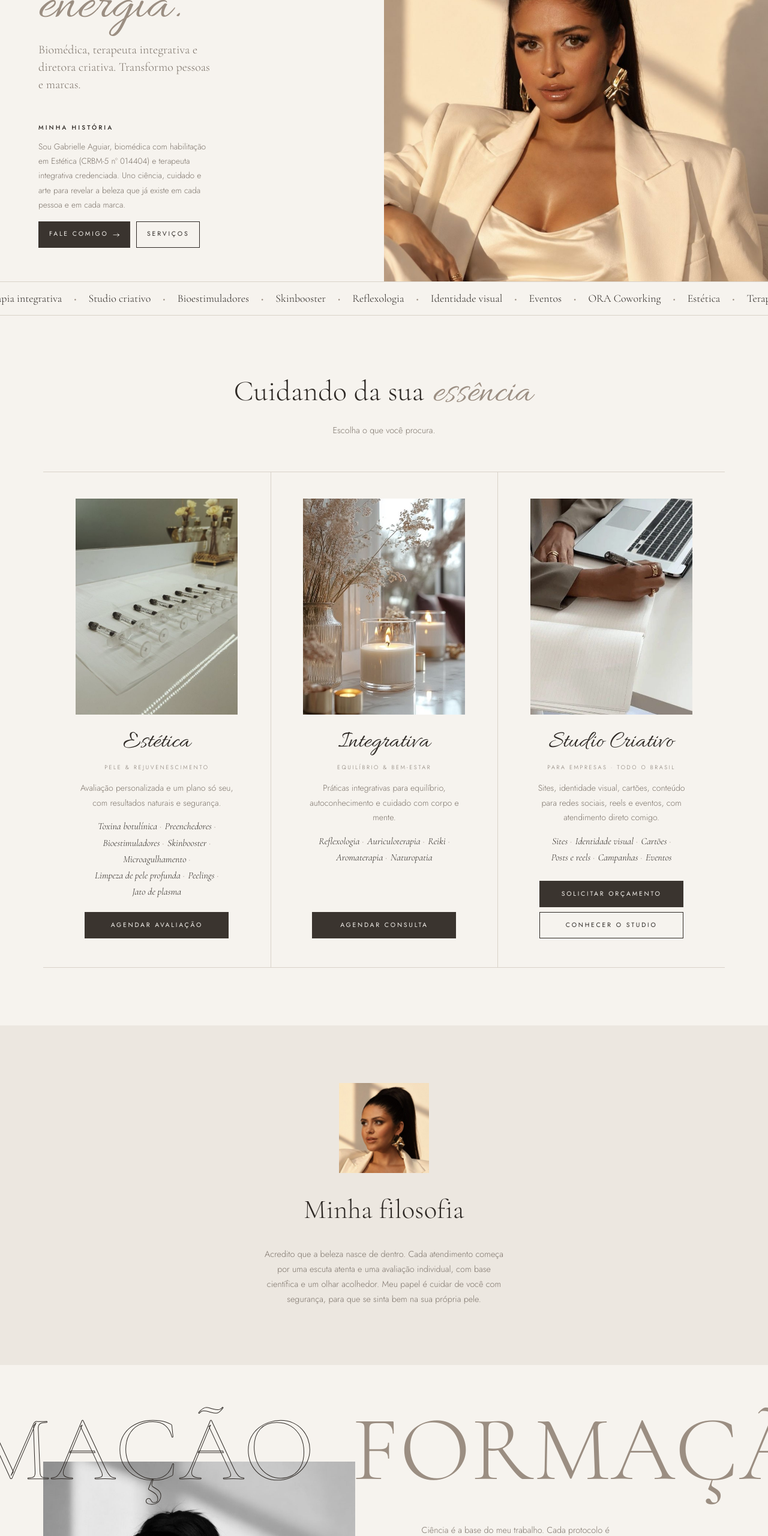
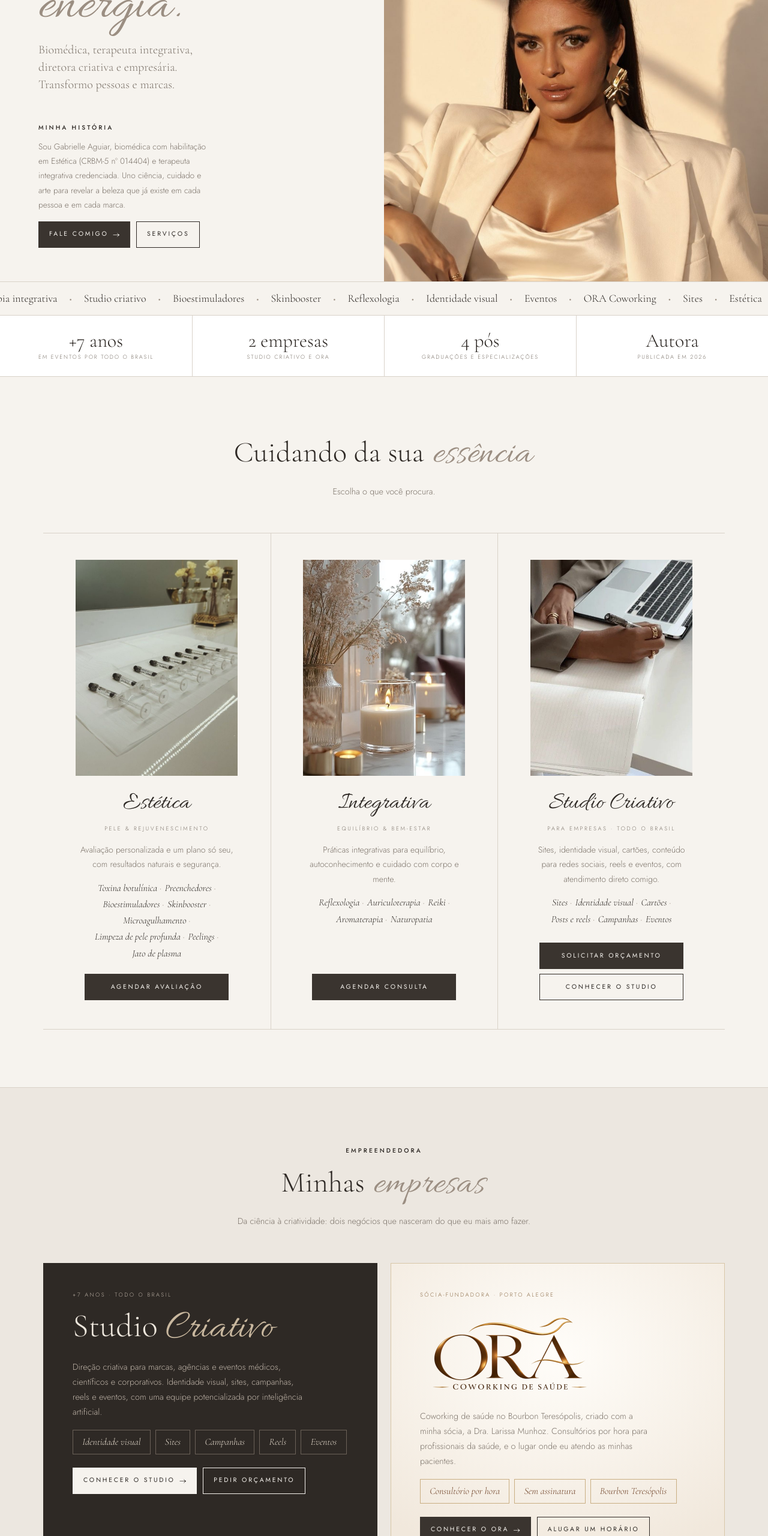
Before and after one commit to dragabrielleaguiar/dragabrielleaguiar.github.io, a plain HTML site: page index.html in a window 1280 px wide. Shown: the part 240-2800 px from the top of the page at 60% size. Drawn offline with nearby package versions, Linux system fonts and the light colour scheme.

Commit message:
Minhas empresas, portfólio com mockups físicos, currículos e equipe
Co-Authored-By: Claude Opus 5.5 <noreply@anthropic.com>
Claude-Session: https://claude.ai/code/session_01T91szDF6zfYiS15KNK6obF

```diff
--- a/index.html
+++ b/index.html
@@ -166,22 +166,31 @@ footer .fine{justify-self:end;text-align:right;font-size:.66rem;letter-spacing:.
 
 @media (prefers-reduced-motion:reduce){html{scroll-behavior:auto}*{animation:none!important;transition:none!important}}
 
-/* ORA */
-.ora{background:var(--stone);border-top:1px solid var(--line);border-bottom:1px solid var(--line)}
-.ora .grid{display:grid;grid-template-columns:1fr 1fr;gap:72px;align-items:center}
-.ora .card{position:relative;display:grid;place-items:center;aspect-ratio:1/1;max-width:500px;background:radial-gradient(75% 70% at 50% 45%,#FFFDF9,#F1E8DC);border:1px solid #D8C7A8;outline:1px solid var(--line);outline-offset:12px;text-decoration:none}
-.ora .card img{width:72%}
-.ora .card small{position:absolute;bottom:26px;left:0;right:0;text-align:center;font-family:var(--f-script);font-size:1.7rem;color:#8A6A45}
-.ora .txt{display:grid;gap:18px;min-width:0}
-.ora h2{font-size:clamp(2.2rem,4.6vw,3.2rem);line-height:1.05}
-.ora h2 .script{display:block;font-size:1.25em;color:var(--taupe);line-height:.95}
-.ora .txt>p{color:var(--muted);font-size:.9rem;max-width:44ch}
-.ora .facts{list-style:none;margin:0;padding:0;border-top:1px solid var(--line)}
-.ora .facts li{display:grid;grid-template-columns:2.4em 1fr;padding:11px 0;border-bottom:1px solid var(--line);font-size:.86rem;color:var(--muted)}
-.ora .facts li span{font-family:var(--f-serif);color:var(--taupe);font-size:1.1rem;line-height:1.3}
-.ora .facts b{font-weight:400;color:var(--ink)}
-.ora .links{margin-top:4px}
-@media (max-width:900px){.ora .grid{grid-template-columns:1fr;gap:48px}.ora .card{max-width:420px;width:100%;margin:0 auto}}
+/* Empresas */
+.stats{display:grid;grid-template-columns:repeat(4,1fr);border-bottom:1px solid var(--line);background:var(--white)}
+.stats div{padding:24px 16px;text-align:center;display:grid;gap:2px}
+.stats div+div{border-left:1px solid var(--line)}
+.stats b{font-family:var(--f-serif);font-weight:300;font-size:2rem;line-height:1.1}
+.stats span{font-size:.58rem;letter-spacing:.2em;text-transform:uppercase;color:var(--muted)}
+@media (max-width:760px){.stats{grid-template-columns:1fr 1fr}.stats div:nth-child(3){border-left:0}.stats div:nth-child(n+3){border-top:1px solid var(--line)}}
+.biz{background:var(--stone);border-top:1px solid var(--line)}
+.bizgrid{display:grid;grid-template-columns:1fr 1fr;gap:22px}
+.co{display:grid;align-content:start;gap:16px;padding:44px clamp(26px,4vw,48px) 40px;border:1px solid var(--line);min-width:0}
+.co .tag{font-size:.58rem;letter-spacing:.26em;text-transform:uppercase}
+.co h3{font-size:clamp(2.4rem,4.4vw,3.4rem);line-height:1}
+.co h3 .script{font-size:1.25em}
+.co p{margin:0;font-size:.9rem;max-width:46ch}
+.co ul{list-style:none;margin:0;padding:0;display:flex;flex-wrap:wrap;gap:8px}
+.co li{padding:.35em .95em;border:1px solid currentColor;font-family:var(--f-serif);font-style:italic;font-size:1rem}
+.co .acts{display:flex;flex-wrap:wrap;gap:10px;margin-top:6px}
+.co-st{background:#2E2925;color:#EDE6DC;border-color:#2E2925}
+.co-st .tag,.co-st p{color:#BFB4A8}.co-st h3 .script{color:#C9B89F}.co-st li{border-color:#6B6158;color:#E4DACC}
+.btn.inv{background:#F6F3EE;color:#2E2925;border-color:#F6F3EE}.btn.inv:hover{background:transparent;color:#F6F3EE}
+.btn.inv2{color:#F6F3EE;border-color:#F6F3EE}.btn.inv2:hover{background:#F6F3EE;color:#2E2925}
+.co-ora{background:radial-gradient(80% 70% at 50% 30%,#FFFDF9,#F1E8DC);color:var(--ink);border-color:#D8C7A8}
+.co-ora .tag{color:#8A6A45}.co-ora p{color:var(--muted)}.co-ora li{border-color:#C9AE82;color:#6E4126}
+.co-ora .logo-ora img{width:min(300px,80%)}
+@media (max-width:900px){.bizgrid{grid-template-columns:1fr}}
 </style>
 </head>
 <body>
@@ -192,7 +201,7 @@ footer .fine{justify-self:end;text-align:right;font-size:.66rem;letter-spacing:.
       <a href="#servicos">Serviços</a>
       <a href="#filosofia">Filosofia</a>
       <a href="#abordagem">Formação</a>
-      <a href="#ora">ORA</a>
+      <a href="#empresas">Empresas</a>
       <a href="#contato">Contato</a>
     </nav>
     <a class="ig" href="https://www.instagram.com/dragabrielleaguiar" target="_blank" rel="noopener">@dragabrielleaguiar</a>
@@ -204,7 +213,7 @@ footer .fine{justify-self:end;text-align:right;font-size:.66rem;letter-spacing:.
     <div class="hero-copy">
       <div class="top-block">
         <h1>Beleza é <span class="script">energia.</span></h1>
-        <p class="lede">Biomédica, terapeuta integrativa e diretora criativa. Transformo pessoas e marcas.</p>
+        <p class="lede">Biomédica, terapeuta integrativa, diretora criativa e empresária. Transformo pessoas e marcas.</p>
       </div>
       <div class="story">
         <span class="label">Minha história</span>
@@ -220,9 +229,16 @@ footer .fine{justify-self:end;text-align:right;font-size:.66rem;letter-spacing:.
 
   <div class="marquee" aria-hidden="true">
     <div class="track">
-      <span>Estética</span><span>Terapia integrativa</span><span>Studio criativo</span><span>Bioestimuladores</span><span>Skinbooster</span><span>Reflexologia</span><span>Identidade visual</span><span>Eventos</span><span>ORA Coworking</span>
-      <span>Estética</span><span>Terapia integrativa</span><span>Studio criativo</span><span>Bioestimuladores</span><span>Skinbooster</span><span>Reflexologia</span><span>Identidade visual</span><span>Eventos</span><span>ORA Coworking</span>
+      <span>Estética</span><span>Terapia integrativa</span><span>Studio criativo</span><span>Bioestimuladores</span><span>Skinbooster</span><span>Reflexologia</span><span>Identidade visual</span><span>Eventos</span><span>ORA Coworking</span><span>Sites</span>
+      <span>Estética</span><span>Terapia integrativa</span><span>Studio criativo</span><span>Bioestimuladores</span><span>Skinbooster</span><span>Reflexologia</span><span>Identidade visual</span><span>Eventos</span><span>ORA Coworking</span><span>Sites</span>
     </div>
+  </div>
+
+  <div class="stats">
+    <div><b>+7 anos</b><span>em eventos por todo o Brasil</span></div>
+    <div><b>2 empresas</b><span>Studio Criativo e ORA</span></div>
+    <div><b>4 pós</b><span>graduações e especializações</span></div>
+    <div><b>Autora</b><span>publicada em 2026</span></div>
   </div>
 
   <section id="servicos">
@@ -263,6 +279,32 @@ footer .fine{justify-self:end;text-align:right;font-size:.66rem;letter-spacing:.
     </div>
   </section>
 
+  <section class="biz" id="empresas">
+    <div class="wrap">
+      <div class="center-head">
+        <span class="label">Empreendedora</span>
+        <h2>Minhas <span class="script">empresas</span></h2>
+        <p>Da ciência à criatividade: dois negócios que nasceram do que eu mais amo fazer.</p>
+      </div>
+      <div class="bizgrid">
+        <article class="co co-st">
+          <span class="tag">+7 anos · Todo o Brasil</span>
+          <h3>Studio <span class="script">Criativo</span></h3>
+          <p>Direção criativa para marcas, agências e eventos médicos, científicos e corporativos. Identidade visual, sites, campanhas, reels e eventos, com uma equipe potencializada por inteligência artificial.</p>
+          <ul><li>Identidade visual</li><li>Sites</li><li>Campanhas</li><li>Reels</li><li>Eventos</li></ul>
+          <div class="acts"><a class="btn inv" href="studio.html">Conhecer o Studio <span class="ar">→</span></a><a class="btn line inv2" href="https://wa.me/5551983330719?text=Oi%2C%20Gabrielle%21%20Vim%20pelo%20seu%20site%20e%20quero%20um%20or%C3%A7amento%20do%20Studio%20Criativo." target="_blank" rel="noopener">Pedir orçamento</a></div>
+        </article>
+        <article class="co co-ora">
+          <span class="tag">Sócia-fundadora · Porto Alegre</span>
+          <a class="logo-ora" href="https://oracoworking.github.io" target="_blank" rel="noopener"><img src="img/ora-logo.png" alt="ORA Coworking de Saúde"></a>
+          <p>Coworking de saúde no Bourbon Teresópolis, criado com a minha sócia, a Dra. Larissa Munhoz. Consultórios por hora para profissionais da saúde, e o lugar onde eu atendo as minhas pacientes.</p>
+          <ul><li>Consultório por hora</li><li>Sem assinatura</li><li>Bourbon Teresópolis</li></ul>
+          <div class="acts"><a class="btn" href="https://oracoworking.github.io" target="_blank" rel="noopener">Conhecer o ORA <span class="ar">→</span></a><a class="btn line" href="https://wa.me/5551991785354?text=Oi%21%20Vim%20pelo%20site%20da%20Dra.%20Gabrielle%20e%20quero%20saber%20mais%20sobre%20o%20ORA%20Coworking%20de%20Sa%C3%BAde." target="_blank" rel="noopener">Alugar um horário</a></div>
+        </article>
+      </div>
+    </div>
+  </section>
+
   <section class="philo" id="filosofia">
     <div class="wrap">
       <div class="inner">
@@ -294,29 +336,6 @@ footer .fine{justify-self:end;text-align:right;font-size:.66rem;letter-spacing:.
           <div class="links">
             <a class="btn line" href="http://lattes.cnpq.br/3779027077575280" target="_blank" rel="noopener">Currículo Lattes</a>
             <a class="btn line" href="https://www.linkedin.com/in/gabrielleaguiarr" target="_blank" rel="noopener">LinkedIn</a>
-          </div>
-        </div>
-      </div>
-    </div>
-  </section>
-
-  <section class="ora" id="ora">
-    <div class="wrap">
-      <div class="grid">
-        <a class="card" href="https://oracoworking.github.io" target="_blank" rel="noopener" aria-label="Conhecer o ORA Coworking de Saúde"><img src="img/ora-logo.png" alt="ORA Coworking de Saúde"><small>Por Gabrielle e Larissa</small></a>
-        <div class="txt">
-          <span class="label">Onde eu atendo</span>
-          <h2>Um sonho com nome: <span class="script">ORA</span></h2>
-          <p>Junto com a minha sócia, a Dra. Larissa Munhoz, criei o ORA Coworking de Saúde: um espaço sofisticado e acolhedor no Bourbon Teresópolis, em Porto Alegre. É lá que recebo minhas pacientes, e é também onde outros profissionais da saúde podem alugar consultório por hora, sem assinatura e sem burocracia.</p>
-          <ul class="facts">
-            <li><span>I.</span><span><b>Bourbon Teresópolis</b> · R. Cel. Aparício Borges, 250 · Sala 803</span></li>
-            <li><span>II.</span><span><b>Consultório por hora</b> para psicólogas, nutricionistas, fisioterapeutas, biomédicas e terapeutas</span></li>
-            <li><span>III.</span><span><b>Atendimento com hora marcada</b> e estacionamento no shopping</span></li>
-          </ul>
-          <div class="links">
-            <a class="btn" href="https://oracoworking.github.io" target="_blank" rel="noopener">Conhecer o ORA <span class="ar">→</span></a>
-            <a class="btn line" href="https://wa.me/5551991785354?text=Oi%21%20Vim%20pelo%20site%20da%20Dra.%20Gabrielle%20e%20quero%20saber%20mais%20sobre%20o%20ORA%20Coworking%20de%20Sa%C3%BAde." target="_blank" rel="noopener">Alugar um horário</a>
-            <a class="btn line" href="https://www.instagram.com/oracoworking" target="_blank" rel="noopener">@oracoworking</a>
           </div>
         </div>
       </div>
@@ -368,7 +387,7 @@ footer .fine{justify-self:end;text-align:right;font-size:.66rem;letter-spacing:.
       <a href="#filosofia">Filosofia</a><a href="https://www.linkedin.com/in/gabrielleaguiarr" target="_blank" rel="noopener">LinkedIn</a>
       <a href="#abordagem">Formação</a><a href="http://lattes.cnpq.br/3779027077575280" target="_blank" rel="noopener">Lattes</a>
       <a href="#contato">Contato</a><a href="studio.html#projetos">Portfólio</a>
-      <a href="#ora">ORA</a><a href="https://oracoworking.github.io" target="_blank" rel="noopener">ORA Coworking</a>
+      <a href="#empresas">Empresas</a><a href="https://oracoworking.github.io" target="_blank" rel="noopener">ORA Coworking</a>
     </div>
     <div class="mid"><span class="logo">Gabrielle Aguiar</span><span class="script">Beleza é energia.</span></div>
     <p class="fine">Biomédica · CRBM-5 nº 014404<br>Porto Alegre/RS · Florianópolis/SC</p>
```
Also changed, not shown: studio.html (+11 -11 lines), img/studio/fis-cartao-ga.jpg (added), img/studio/fis-cartao-lari.jpg (added), img/studio/fis-cartao-ora.jpg (added), img/studio/fly-ora-openhouse.jpg (added), img/studio/fly-ora-promo.jpg (added), img/studio/id-ga.jpg (added), img/studio/id-lari.jpg (added), img/studio/id-ora.jpg (added).
